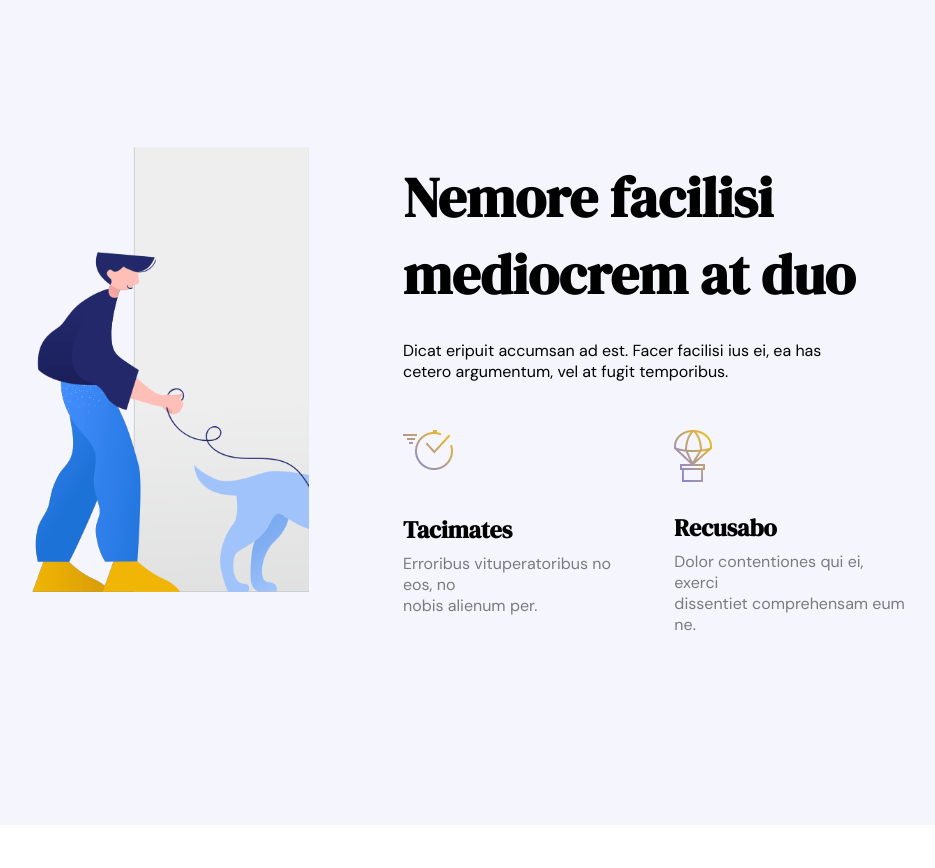
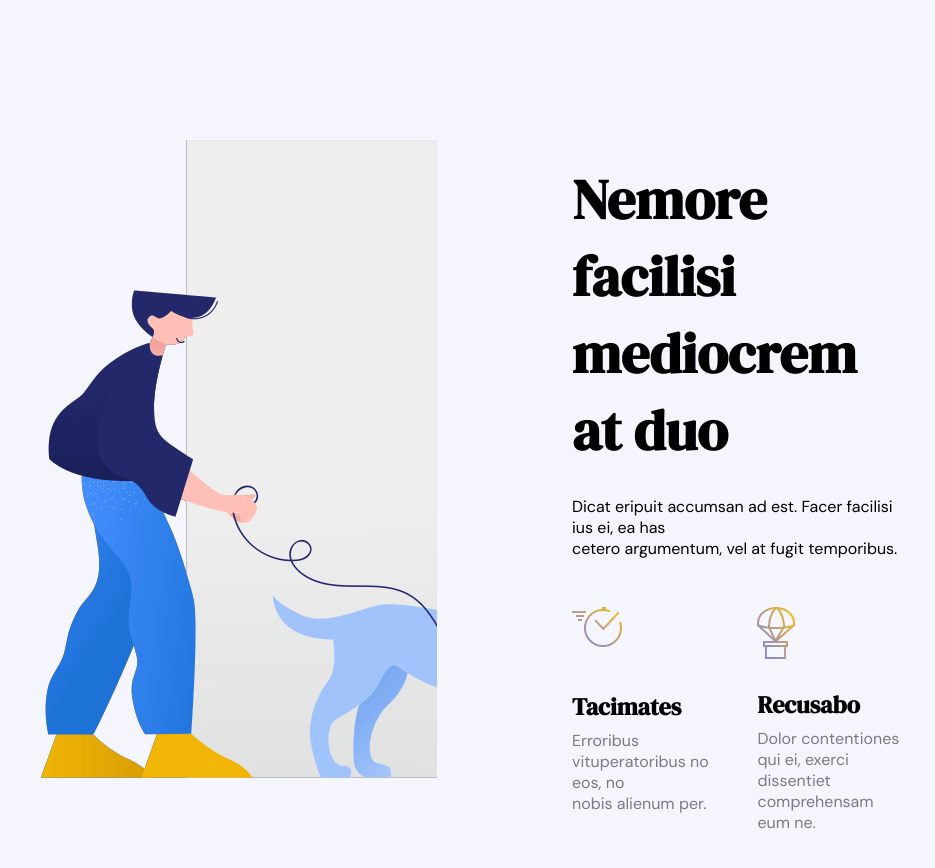
Before and after one commit to uvsingh007/hissing-copper-9121, a plain HTML site: page index.html in a window 1280 px wide. Shown: the part 4304-5172 px from the top of the page, without its empty margins (237-1172 px from the left). Before the commit the page ends 5129 px from the top, so only its background shows below. Drawn offline with Linux system fonts and the light colour scheme.

Commit message:
few minor changes

```diff
--- a/style.css
+++ b/style.css
@@ -296,7 +296,6 @@ h5{
     background-position: 300px -73px;
     display: grid;
     grid-template-columns: repeat(2,1fr);
-    z-index:99;
     margin-top: -550px;
 }
 
@@ -440,12 +439,13 @@ h5{
     display: grid;
     grid-template-columns: repeat(2,1fr);
     grid-template-rows: 600px;
-    margin-top: 100px;
+    margin-top: 200px;
     align-items: center;
+    margin-left: -50px;
 }
 .project-delivery-img>img{
-    height: 100%;
-    width: 100%;
+    height: fit-content;
+    width: fit-content;
 }
 
 .project-delivery-cont>h2{
```
